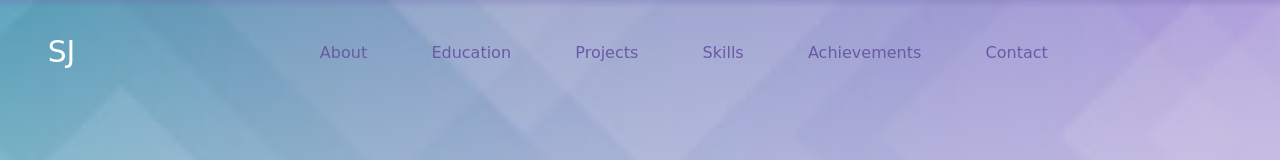
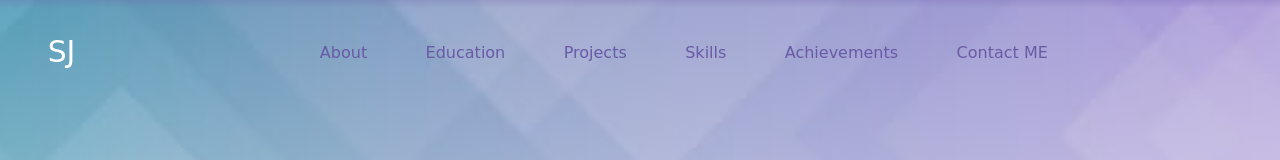
Before and after one commit to silentspectator20/silentspectator20.github.io, a website: page index.html in a window 1280 px wide. Shown: the top 160 px of the page. Drawn offline with nearby package versions, Linux system fonts and the light colour scheme; some icons are missing; a web font is replaced by a local one.

Commit message:
Update index.html

```diff
--- a/index.html
+++ b/index.html
@@ -32,7 +32,7 @@
                 <li class="item" type="none"><a href="#service" class="link">Projects</a></li>
                 <li class="item" type="none"><a href="#pricing" class="link">Skills</a></li>
                 <li class="item" type="none"><a href="#testimonial" class="link">Achievements</a></li>
-                <li class="item" type="none"><a href="#contact" class="link">Contact</a></li>
+                <li class="item" type="none"><a href="#contact" class="link">Contact ME</a></li>
             </ul>
         </div>
         <div class="nav__toggle" id="nav-toggle">
```
